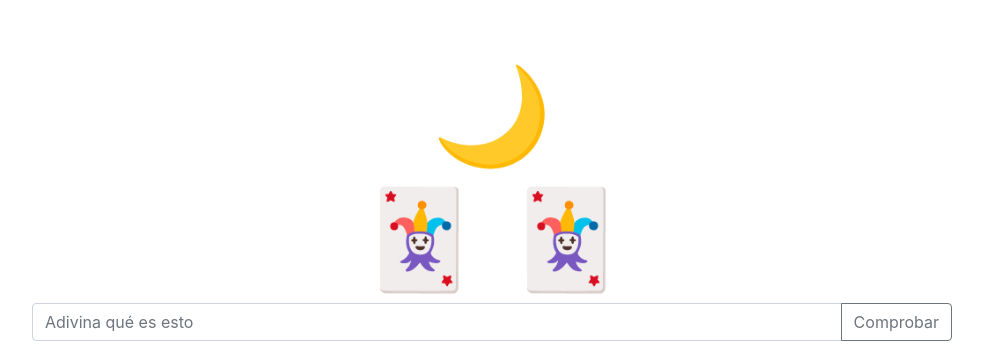
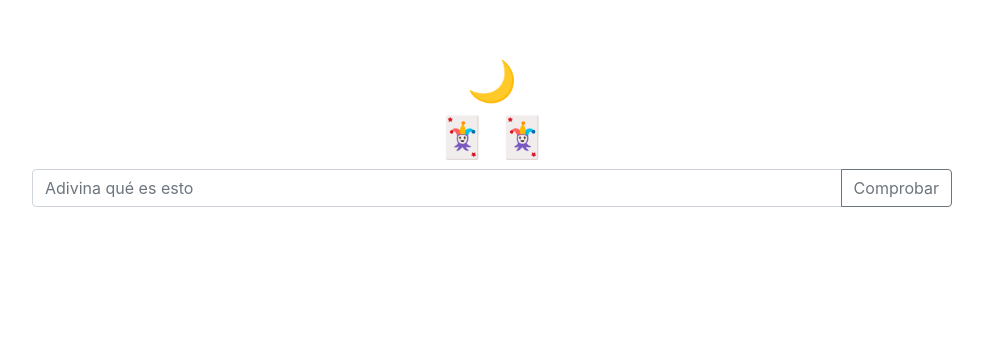
Before and after one commit to dmytro-pazynych/lisa, a plain HTML site: page 2.html in a window 1280 px wide. Shown: the part 583-940 px from the top of the page, without its empty margins (148-1131 px from the left). After the commit the page ends 806 px from the top, so only its background shows below. Drawn offline with nearby package versions, Linux system fonts and the light colour scheme.

Commit message:
Update 2.html

```diff
--- a/2.html
+++ b/2.html
@@ -73,8 +73,8 @@
     </div>
     <div class="col-md-10">
 
-        <h1 class="display-1" style="text-align: center">🌙</h1>
-        <h1 class="display-1" style="text-align: center">🃏 🃏</h1>
+        <h1 style="text-align: center">🌙</h1>
+        <h1 style="text-align: center">🃏 🃏</h1>
 
         <div class="input-group mb-3">
           <input type="text" class="form-control" placeholder="Adivina qué es esto" aria-label="Adivina qué es esto" aria-describedby="basic-addon2" id="inputPassword">
```
